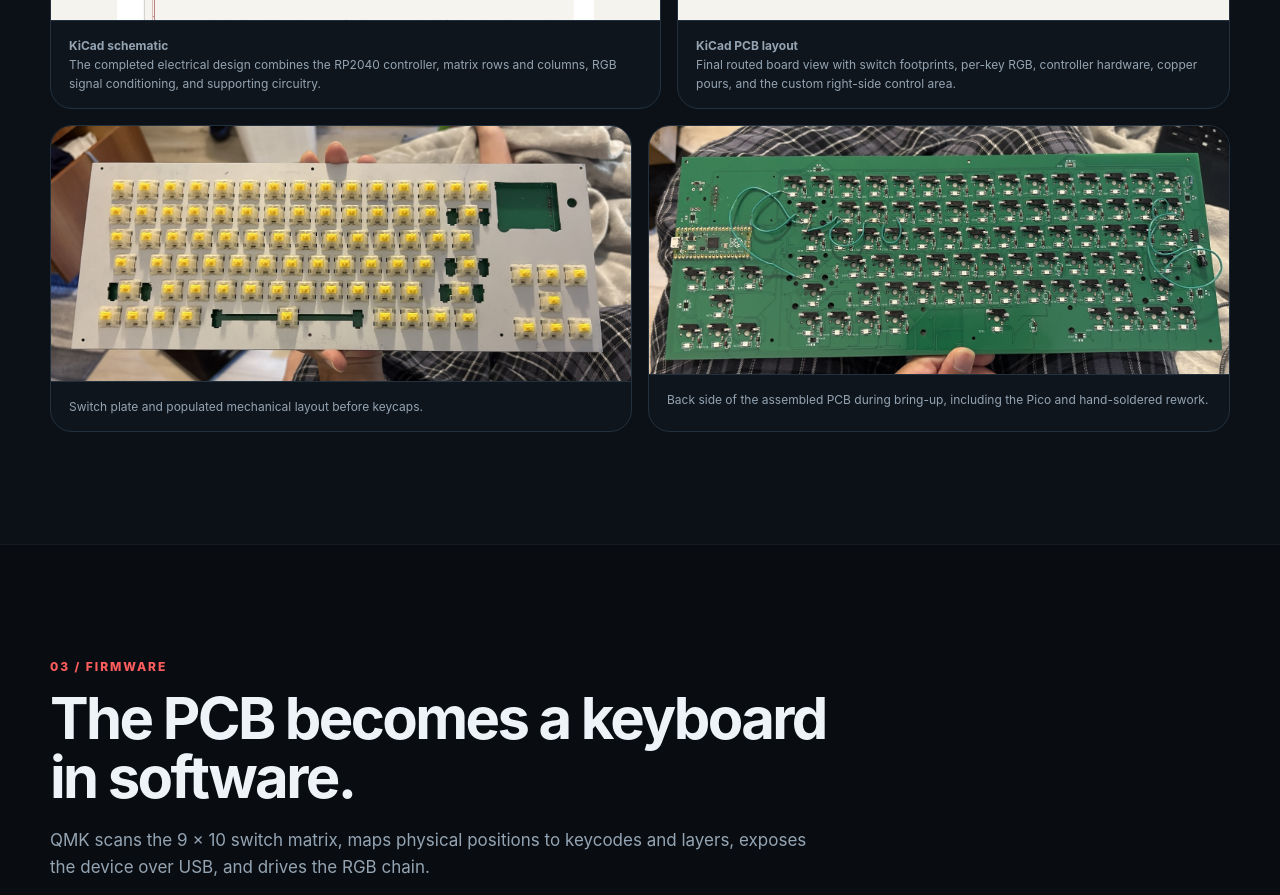
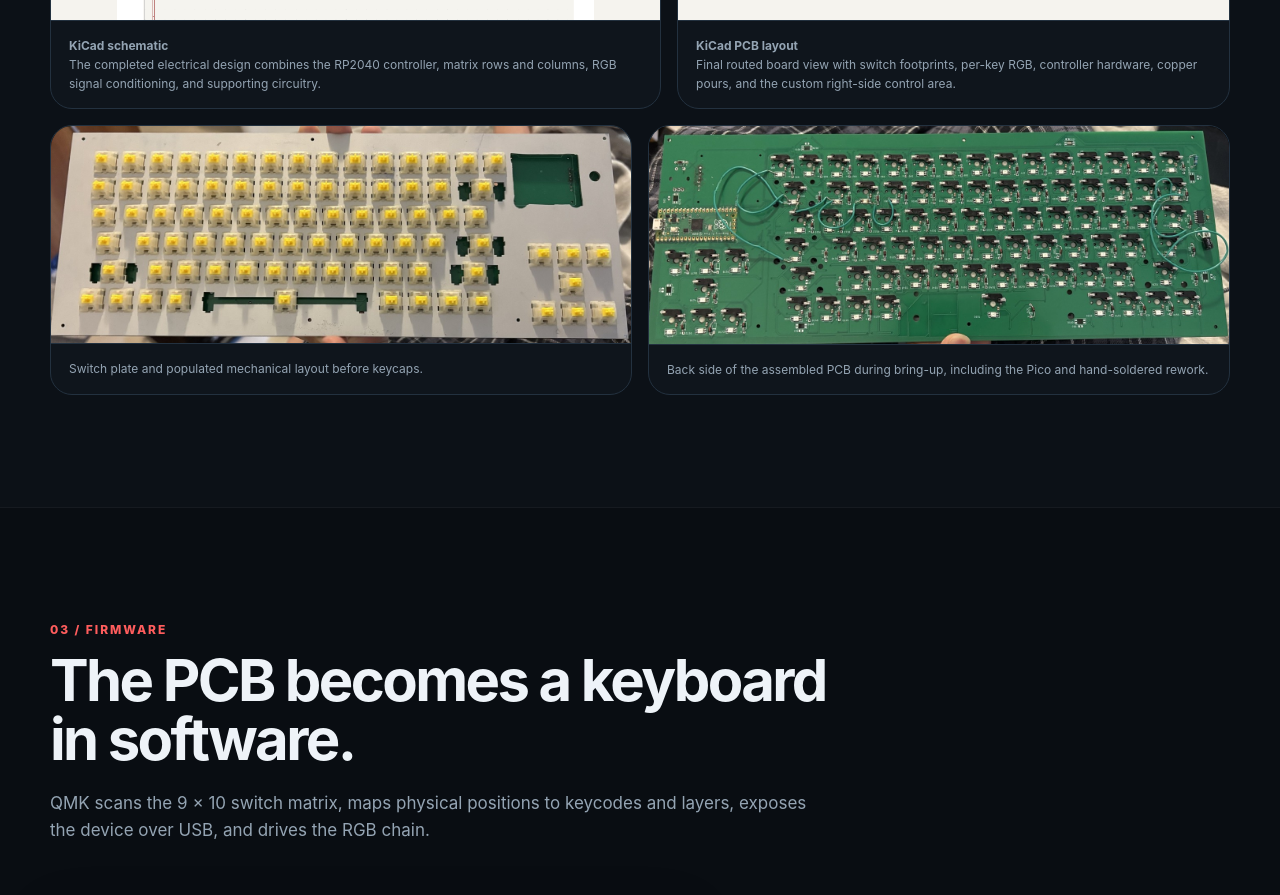
Before and after one commit to tajsangra/TajSangra_Portfolio, a plain HTML site: page index.html in a window 1280 px wide. Shown: the part 4120-5015 px from the top of the page. Drawn offline with Linux system fonts and the light colour scheme.

Commit message:
Add files via upload

```diff
--- a/index.html
+++ b/index.html
@@ -118,11 +118,11 @@
 
         <div class="photo-pair">
           <figure class="photo-card reveal">
-            <img src="assets/switch-plate-v4.jpg" alt="Front of the keyboard PCB and plate with switches installed" loading="lazy" />
+            <img src="assets/switch-plate-v5.jpg" alt="Front of the keyboard PCB and plate with switches installed" loading="lazy" />
             <figcaption>Switch plate and populated mechanical layout before keycaps.</figcaption>
           </figure>
           <figure class="photo-card reveal">
-            <img src="assets/pcb-back-v4.jpg" alt="Back of the custom keyboard PCB showing the Pico, hotswap sockets, components and rework wires" loading="lazy" />
+            <img src="assets/pcb-back-v5.jpg" alt="Back of the custom keyboard PCB showing the Pico, hotswap sockets, components and rework wires" loading="lazy" />
             <figcaption>Back side of the assembled PCB during bring-up, including the Pico and hand-soldered rework.</figcaption>
           </figure>
         </div>
```
Also changed, not shown: assets/pcb-back-v5.jpg (added), assets/switch-plate-v5.jpg (added).
